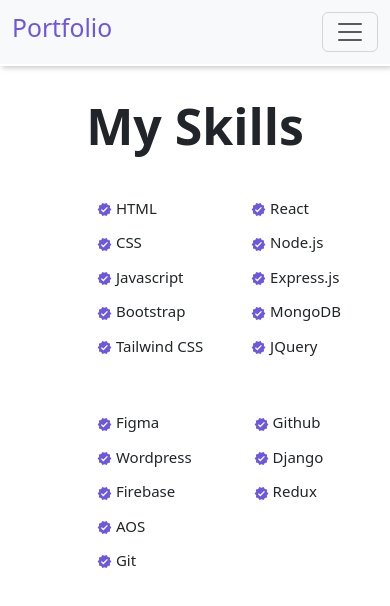
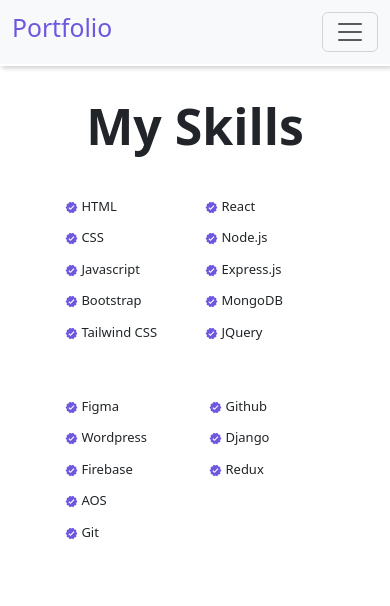
Before and after one commit to gokul-vsi/portfolio, a React (Vite) app: page /skill in a window 390 px wide. Shown: the top 606 px of the page. Built offline with nearby package versions, Linux system fonts and the light colour scheme.

Commit message:
skills-text

```diff
--- a/src/App.css
+++ b/src/App.css
@@ -116,11 +116,11 @@
     }
     .first-main,.second-main{
         padding: 15px !important;
-        margin-left: 70px !important;
+        margin-left: 38px !important;
         font-weight: 500 !important;
     }
     .sk-h{
-        font-size: 15px !important;
+        font-size: 13px !important;
     }
 }
 .skill{
```
